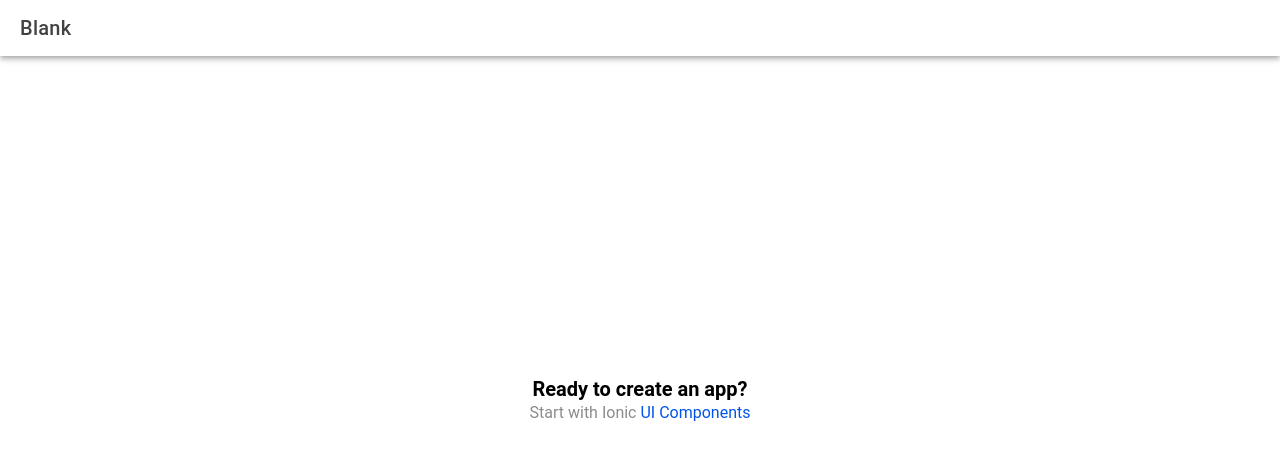
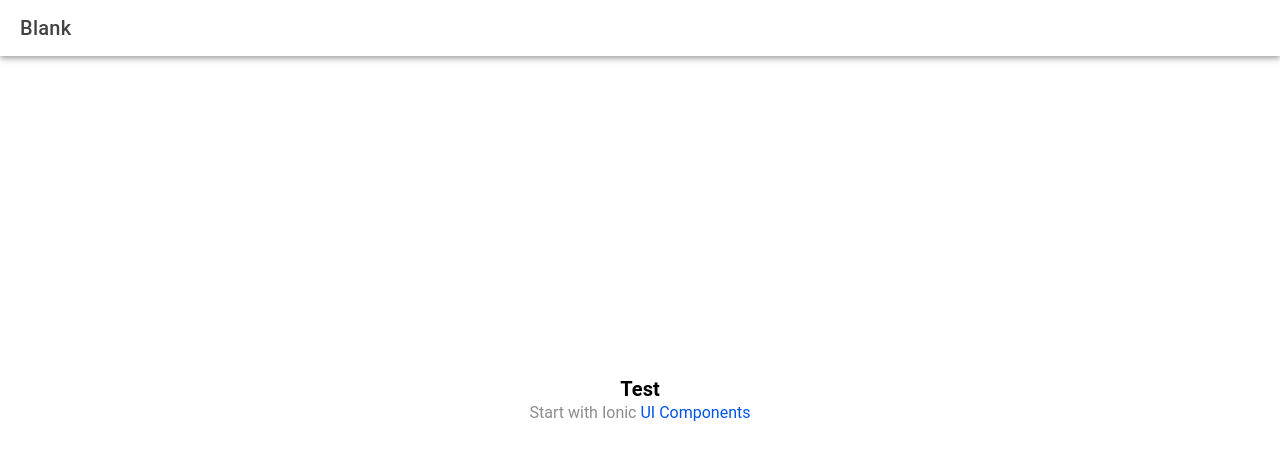
Before and after one commit to diegofernandezmontesinos/pokedexDFM, a React (Vite) app in the folder ui/: page /home in a window 1280 px wide. Shown: the top 460 px of the page. Built offline with nearby package versions, Linux system fonts and the light colour scheme.

Commit message:
code: adding readme

```diff
--- a/ui/src/components/ExploreContainer.tsx
+++ b/ui/src/components/ExploreContainer.tsx
@@ -5,7 +5,7 @@ interface ContainerProps { }
 const ExploreContainer: React.FC<ContainerProps> = () => {
   return (
     <div id="container">
-      <strong>Ready to create an app?</strong>
+      <strong>Test</strong>
       <p>Start with Ionic <a target="_blank" rel="noopener noreferrer" href="https://ionicframework.com/docs/components">UI Components</a></p>
     </div>
   );
```
Also changed, not shown: 2 other files (tests, documents, lock files or other folders).
